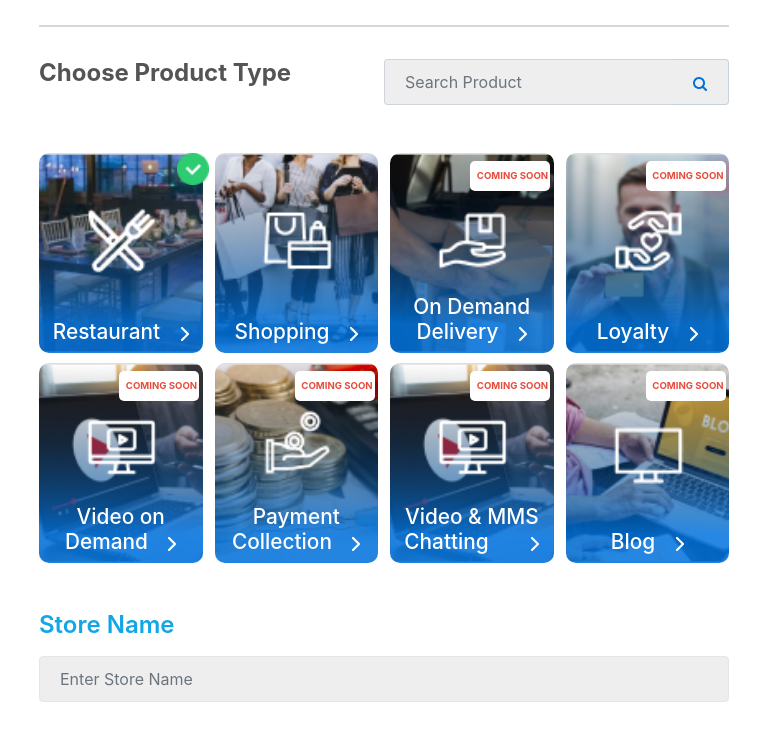
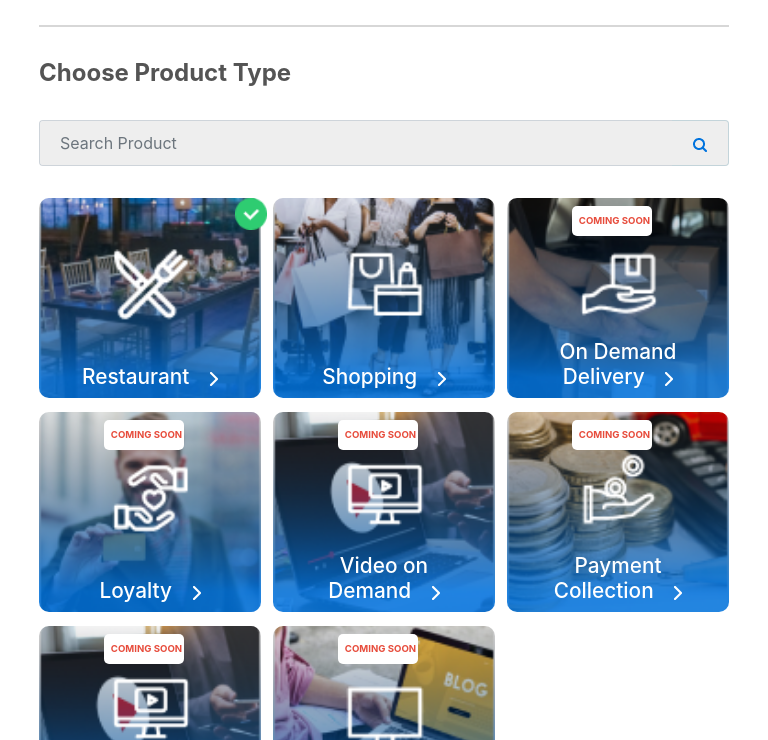
Before and after one commit to malikqaiser91/Orderax, a plain HTML site: page index.html in a window 768 px wide. Shown: the part 60-800 px from the top of the page. Drawn offline with nearby package versions, Linux system fonts and the light colour scheme.

Commit message:
first commit

```diff
--- a/style.css
+++ b/style.css
@@ -215,10 +215,10 @@
     top: 0;
     left: 0;
     border-radius: 5px;
-    margin-left: 85px;
+    margin-left: 66px;
     margin-top: 8px;
     height: 30px;
-    width: 50px;
+    width: 60px;
     background-color: #fff;
   }
   #comming-soon p {
@@ -232,3 +232,33 @@
     height: 160px;
   }
 }
+/* Tablet Display */
+@media only screen and (max-width: 768px) and (min-width: 601px) {
+  .product-search {
+    display: block;
+  }
+  .product-search h2 {
+    margin-bottom: 2rem;
+  }
+  .product-search #input-product {
+    width: 100%;
+  }
+  .product {
+    display: grid;
+    grid-template-columns: repeat(3, 1fr);
+    grid-template-rows: repeat(3, 1fr);
+    grid-column-gap: 12px;
+    grid-row-gap: 14px;
+    margin-top: 2rem;
+    overflow: hidden;
+  }
+  #comming-soon {
+    border-radius: 5px;
+    margin-left: 65px;
+  }
+}
+#comming-soon:hover {
+  background-color: rgb(240, 234, 234);
+  cursor: pointer;
+  color: rgb(128, 0, 0);
+}
```
